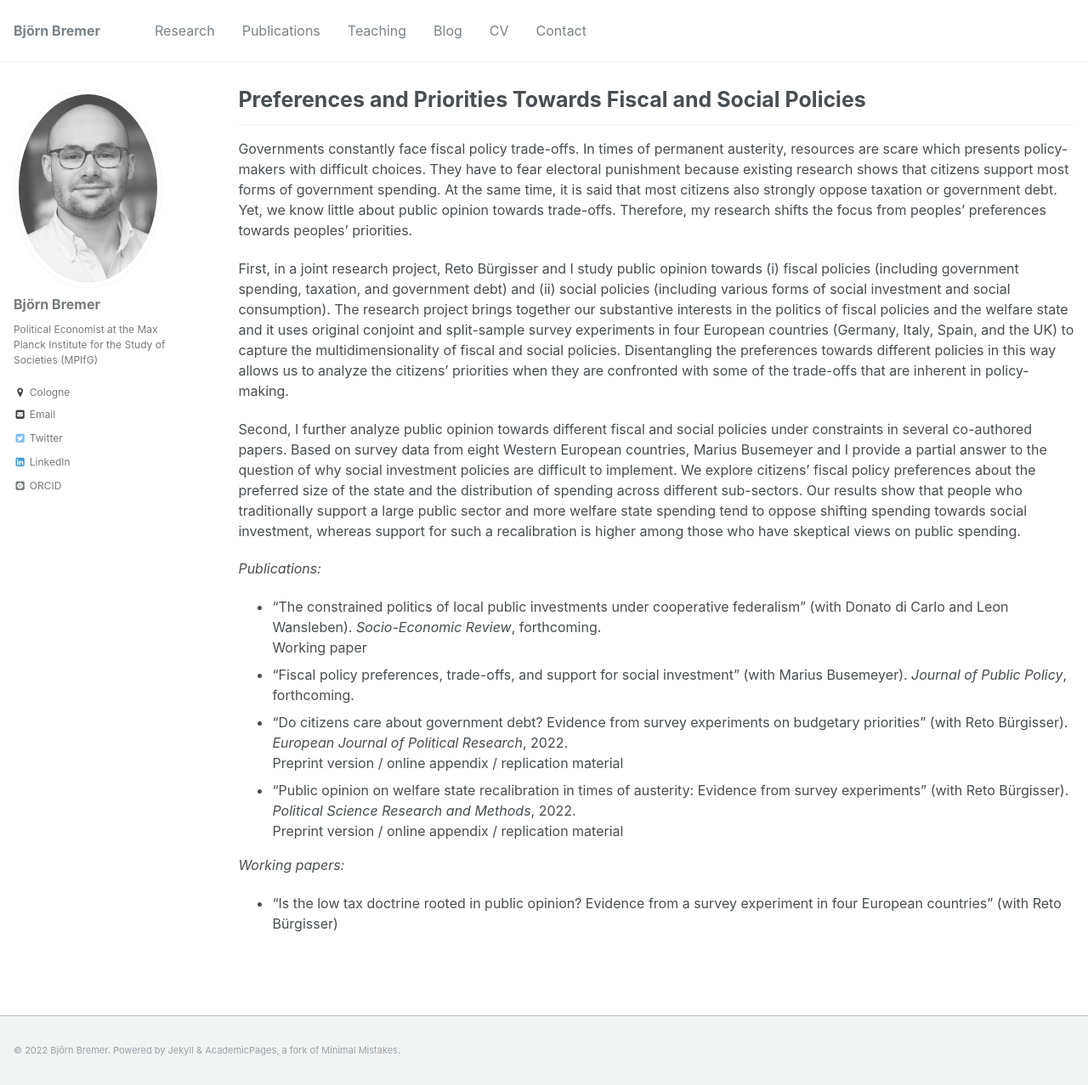
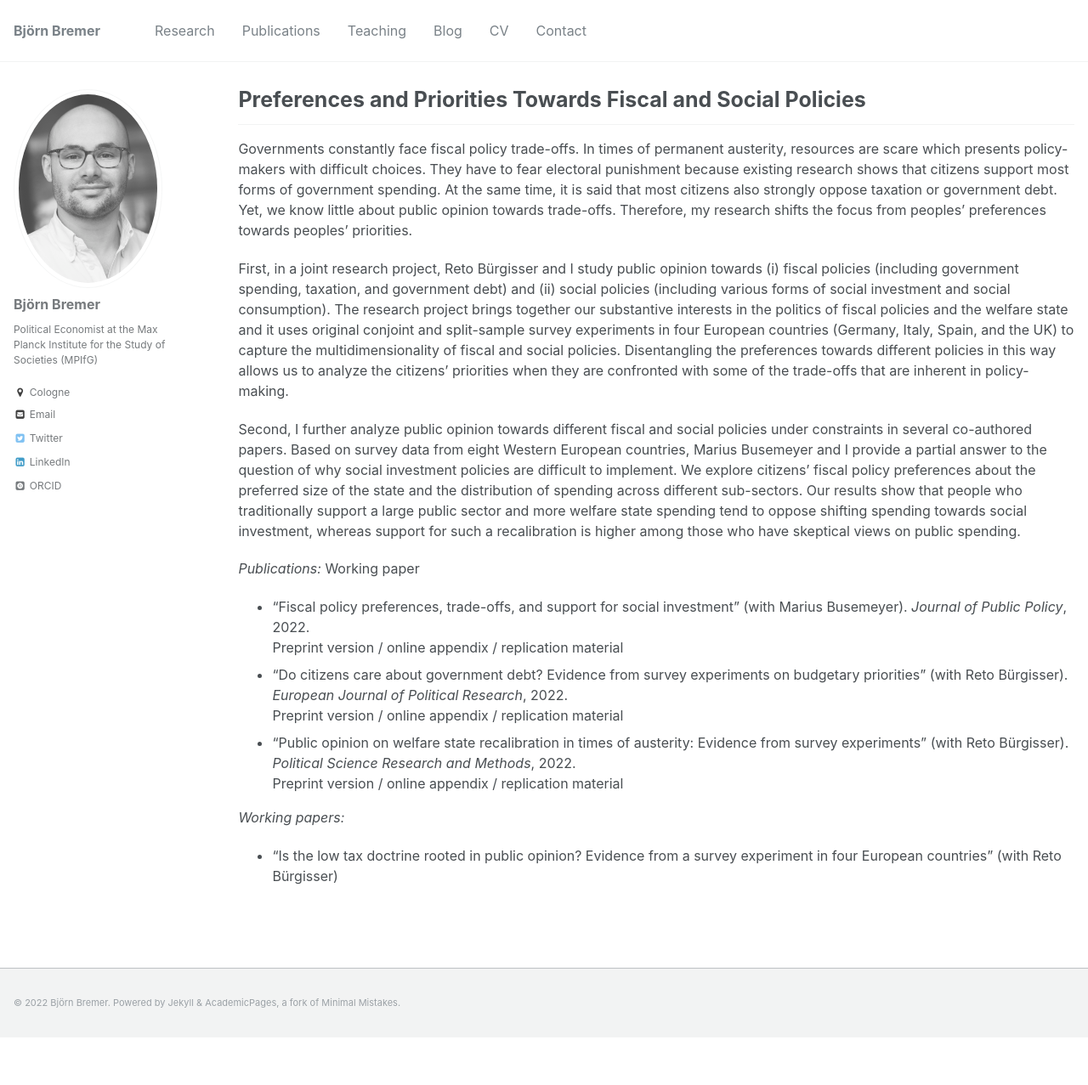
Before and after one commit to bjoernbremer/bjoernbremer.github.io, a Jekyll site: the page built from _projects/3_fiscal_trade-offs.md, in a window 1280 px wide and 1277 px high. Shown: the whole window at 85% size. Built offline with Jekyll 4.4.1, drawn with Linux system fonts in a browser that asks for light colours; some web fonts are replaced.

Commit message:
Add files via upload

```diff
--- a/_projects/3_fiscal_trade-offs.md
+++ b/_projects/3_fiscal_trade-offs.md
@@ -13,9 +13,9 @@ First, in a joint research project, [Reto Bürgisser](https://retobuergisser.com
 Second, I further analyze public opinion towards different fiscal and social policies under constraints in several co-authored papers. Based on survey data from eight Western European countries, [Marius Busemeyer](https://www.polver.uni-konstanz.de/en/busemeyer/team/prof-dr-marius-r-busemeyer/) and I provide a partial answer to the question of why social investment policies are difficult to implement. We explore citizens' fiscal policy preferences about the preferred size of the state and the distribution of spending across different sub-sectors. Our results show that people who traditionally support a large public sector and more welfare state spending tend to oppose shifting spending towards social investment, whereas support for such a recalibration is higher among those who have skeptical views on public spending.
 
 *Publications:*
-* "The constrained politics of local public investments under cooperative federalism" (with [Donato di Carlo](https://www.mpifg.de/person/110112/753645) and [Leon Wansleben](https://www.mpifg.de/person/wansleben-leon/576460)). *Socio-Economic Review*, forthcoming. <br/>
 [Working paper](https://www.mpifg.de/pu/dp_abstracts/dp21-4.asp)
-* "Fiscal policy preferences, trade-offs, and support for social investment" (with [Marius Busemeyer](https://www.polver.uni-konstanz.de/en/busemeyer/team/prof-marius-r-busemeyer/)). *Journal of Public Policy*, forthcoming.
+* ["Fiscal policy preferences, trade-offs, and support for social investment"](https://doi.org/10.1017/S0143814X22000095) (with [Marius Busemeyer](https://www.polver.uni-konstanz.de/en/busemeyer/team/prof-marius-r-busemeyer/)). *Journal of Public Policy*, 2022. <br/>
+[Preprint version]({{ site.url }}/files/publications/BremerBusemeyer_JPP_Preprint.pdf) / [online appendix]({{ site.url }}/files/publications/BremerBusemeyer_JPP_OnlineAppendix.pdf) / [replication material]( https://doi.org/10.7910/DVN/LQUPJW)
 * ["Do citizens care about government debt? Evidence from survey experiments on budgetary priorities"](https://ejpr.onlinelibrary.wiley.com/doi/abs/10.1111/1475-6765.1250) (with [Reto Bürgisser](https://retobuergisser.com/)). *European Journal of Political Research*, 2022. <br/>
 [Preprint version](https://osf.io/preprints/socarxiv/gw5ea/) / [online appendix](https://ejpr.onlinelibrary.wiley.com/doi/full/10.1111/1475-6765.12505) / [replication material](https://ejpr.onlinelibrary.wiley.com/doi/full/10.1111/1475-6765.12505)
 * ["Public opinion on welfare state recalibration in times of austerity: Evidence from survey experiments"](https://cup.org/3IVayu6) (with [Reto Bürgisser](https://retobuergisser.com/)). *Political Science Research and Methods*, 2022. <br/>
```
Also changed, not shown: _projects/2_polcon.md (+2 -1 lines), _projects/4_politics_macroeconomics.md (+2 -2 lines).
